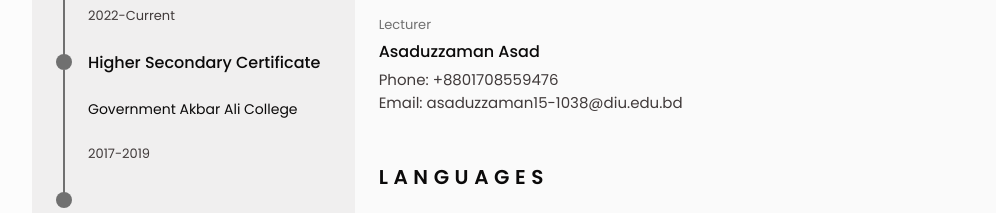
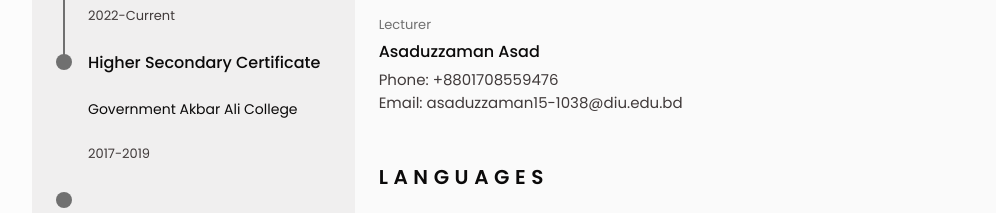
Before and after one commit to Redoy0/Responsive-CV-Using-Html-Css, a plain HTML site: page index.html in a window 1280 px wide. Shown: the part 1045-1258 px from the top of the page, without its empty margins (124-1120 px from the left). Drawn offline with nearby package versions, Linux system fonts and the light colour scheme.

Commit message:
Update index.html education line

```diff
--- a/index.html
+++ b/index.html
@@ -155,7 +155,7 @@
                         <div class="education_content">
                             <div class="education_time">
                                 <span class="education_rounder"></span>
-                                <span class="education_line"></span>
+                                <!-- <span class="education_line"></span> -->
                             </div>
 
                             <div class="education_data bd-grid">
```
